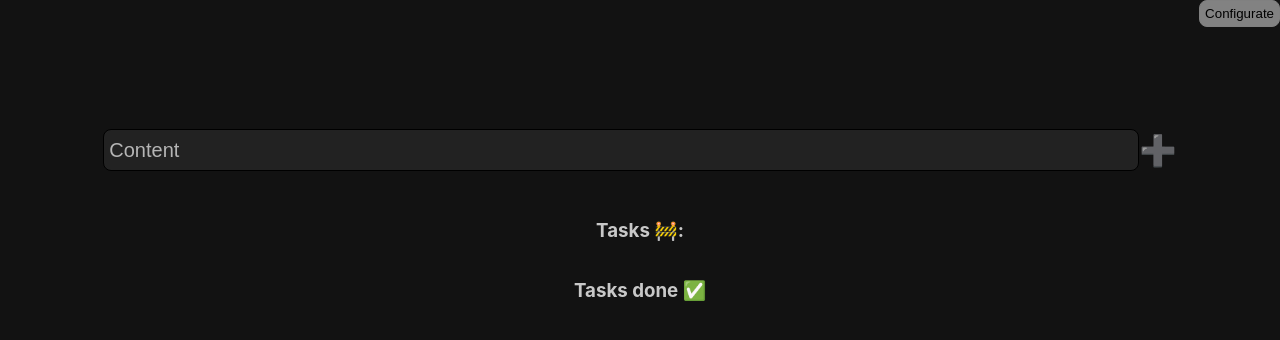
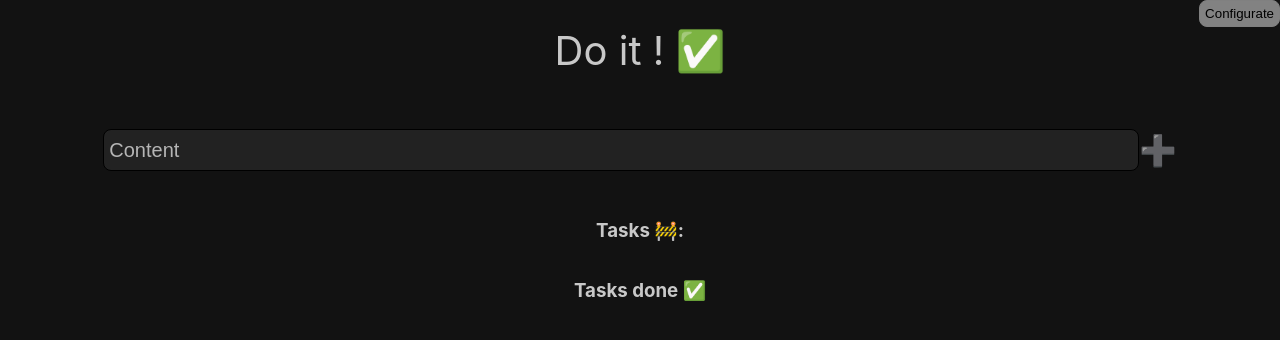
Before and after one commit to Clemix37/do-it, a React (Create React App) app: page / in a window 1280 px wide. Shown: the top 340 px of the page. Built offline with nearby package versions, Linux system fonts and the light colour scheme.

Commit message:
Update default value of config

```diff
--- a/src/components/App.js
+++ b/src/components/App.js
@@ -12,7 +12,7 @@ function App() {
   const tasksSaved = localStorage.getItem('tasks');
   const configSaved = localStorage.getItem('config');
   const [tasks, updateTasks] = useState(tasksSaved ? JSON.parse(tasksSaved).map((t)=>new Task(t)) : []);
-  const [config, updateConfig] = useState(configSaved ? new Configuration(JSON.parse(configSaved)) : {});
+  const [config, updateConfig] = useState(new Configuration(configSaved ? JSON.parse(configSaved) : {}));
 
   // Dès qu'une modif a été ajoutée dans la variable tasks, on enregistre dans le localstorage
   useEffect(()=>{
```
